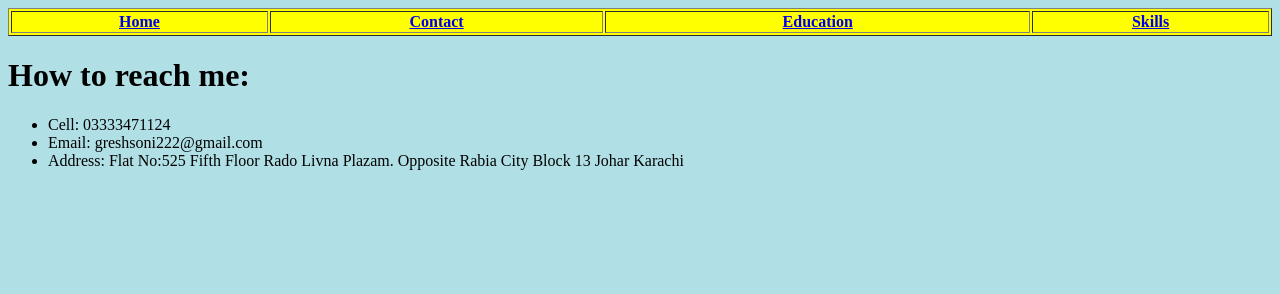
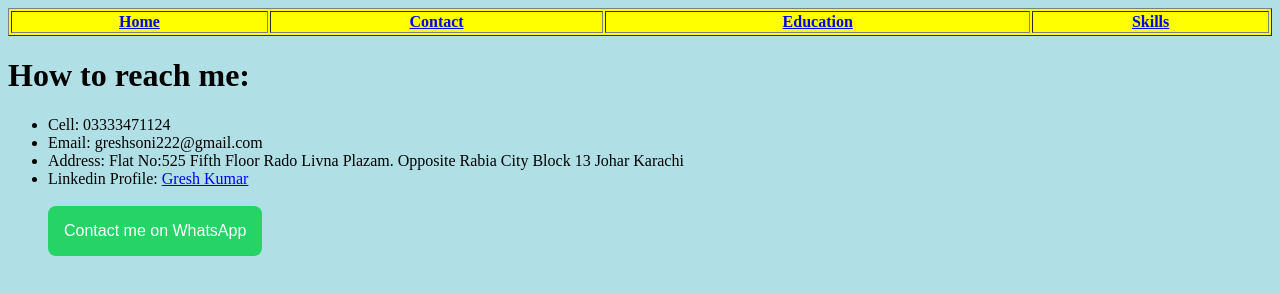
Before and after one commit to greshkumar1/Digital-Resume, a plain HTML site: page Contact.html in a window 1280 px wide. Drawn offline with Linux system fonts and the light colour scheme.

Commit message:
Digitalresume

```diff
--- a/Contact.html
+++ b/Contact.html
@@ -1,11 +1,13 @@
 <!DOCTYPE html>
 <html lang="en">
+
 <head>
     <meta charset="UTF-8">
     <meta http-equiv="X-UA-Compatible" content="IE=edge">
     <meta name="viewport" content="width=device-width, initial-scale=1.0">
     <title>Contact</title>
 </head>
+
 <body style="background-color:powderblue;">
     <table id="Header" border="1" width="100%" bgcolor="Yellow">
 
@@ -21,6 +23,14 @@
         <li>Cell: 03333471124</li>
         <li>Email: greshsoni222@gmail.com</li>
         <li>Address: Flat No:525 Fifth Floor Rado Livna Plazam. Opposite Rabia City Block 13 Johar Karachi</li>
+        <li>Linkedin Profile: <a href="https://www.linkedin.com/in/gresh-kumar-1377b1230/">Gresh Kumar</a></li>
+        <br>
+        <a href="https://wa.me/03333471124"
+            style="display: inline-block; padding:16px; border-radius: 8px; background-color: #25D366; color: #fff; text-decoration: none; font-family: sans-serif; font-size: 16px;">Contact
+            me on WhatsApp</a>
     </ul>
+
+
 </body>
+
 </html>
```
